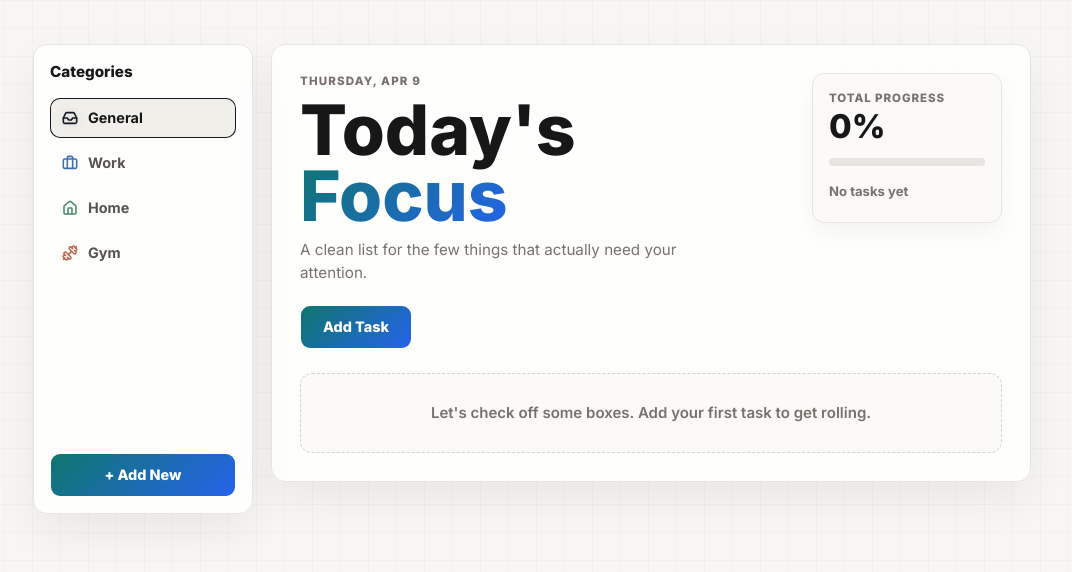
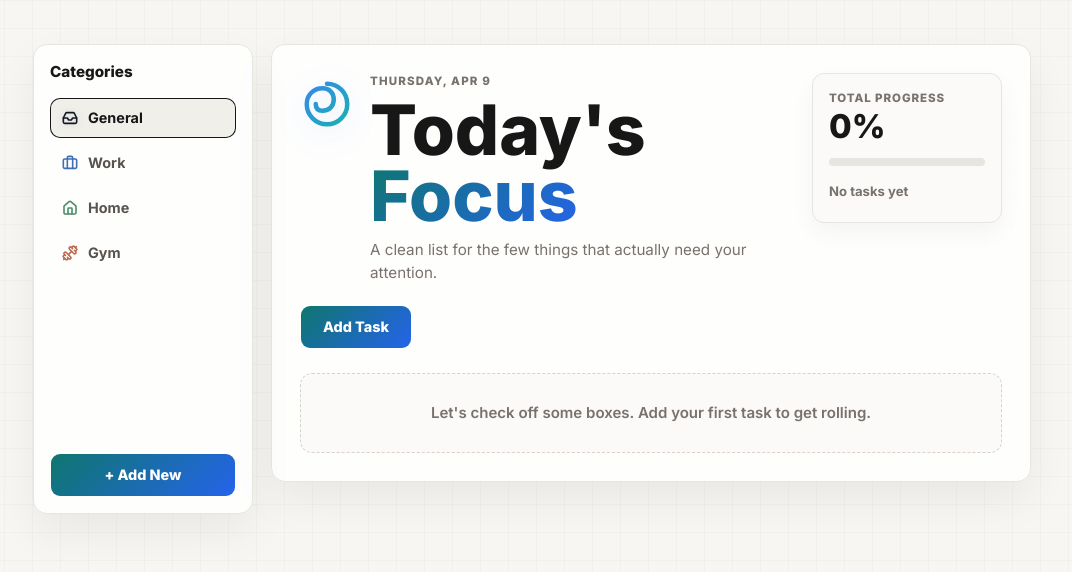
Before and after one commit to Chibbs13/todo-react, a React (Vite) app in the folder client/: page / in a window 1280 px wide. Shown: the top 572 px of the page, without its empty margins (108-1180 px from the left). Built offline with nearby package versions, Linux system fonts and the light colour scheme.

Commit message:
Add logo with animation

```diff
--- a/client/src/App.css
+++ b/client/src/App.css
@@ -242,12 +242,28 @@ textarea {
 }
 
 .todo-header {
+  display: flex;
+  align-items: flex-start;
+  gap: 16px;
   min-width: 0;
 }
 
 .todo-heading {
   min-width: 0;
   text-align: left;
+}
+
+.app-logo {
+  width: 54px;
+  height: 54px;
+  flex: 0 0 auto;
+  margin-top: 4px;
+  filter: drop-shadow(0 8px 16px rgba(37, 99, 235, 0.12));
+  transition: transform 0.4s ease;
+}
+
+.app-logo:hover {
+  transform: rotate(15deg) scale(1.05);
 }
 
 .todo-date {
@@ -567,6 +583,7 @@ textarea {
 }
 
 .task-icon-button {
+  position: relative;
   display: inline-flex;
   flex: 0 0 auto;
   align-items: center;
@@ -579,14 +596,59 @@ textarea {
   cursor: pointer;
 }
 
+.task-icon-button::after {
+  position: absolute;
+  inset: -4px;
+  border: 1px solid transparent;
+  border-radius: 10px;
+  content: "";
+  transition:
+    border-color 0.16s ease,
+    box-shadow 0.16s ease;
+}
+
 .task-icon-button:hover,
 .task-icon-button[aria-pressed="true"] {
   background: var(--category-accent);
   color: #ffffff;
 }
 
+.task-icon-button:hover::after,
+.task-icon-button:focus-visible::after {
+  border-color: var(--category-accent);
+  box-shadow: 0 0 0 3px var(--category-shadow);
+}
+
 .task-icon-button:active {
   cursor: pointer;
+}
+
+.task-icon-tooltip {
+  position: absolute;
+  bottom: calc(100% + 8px);
+  left: 50%;
+  z-index: 5;
+  width: max-content;
+  max-width: 140px;
+  padding: 5px 8px;
+  border-radius: 8px;
+  background: #171717;
+  color: #ffffff;
+  font-size: 0.68rem;
+  font-weight: 800;
+  line-height: 1;
+  opacity: 0;
+  pointer-events: none;
+  transform: translate(-50%, 4px);
+  transition:
+    opacity 0.16s ease,
+    transform 0.16s ease;
+}
+
+.task-icon-button:hover .task-icon-tooltip,
+.task-icon-button:focus-visible .task-icon-tooltip {
+  opacity: 1;
+  transform: translate(-50%, 0);
 }
 
 .task-text-group {
--- a/client/src/App.jsx
+++ b/client/src/App.jsx
@@ -7,6 +7,7 @@ import TaskList from "./components/TaskList";
 import TaskModal from "./components/TaskModal";
 import CategorySidebar from "./components/CategorySidebar";
 import CategoryModal from "./components/CategoryModal";
+import Logo from "./components/Logo";
 import { getCategoryStyle } from "./lib/categoryColors";
 import { DEFAULT_CATEGORY_ICONS } from "./lib/categoryIcons";
 
@@ -394,6 +395,8 @@ function App() {
         <div className="todo-container">
           <div className="todo-top-row">
             <div className="todo-header">
+              <Logo className="app-logo" />
+
               <div className="todo-heading">
                 <p className="todo-date">{todayLabel}</p>
                 <h1 className="todo-title">
--- /dev/null
+++ b/client/src/components/Logo.jsx
@@ -0,0 +1,38 @@
+function Logo({ className = "" }) {
+  return (
+    <svg
+      className={className}
+      width="120"
+      height="120"
+      viewBox="0 0 120 120"
+      fill="none"
+      xmlns="http://www.w3.org/2000/svg"
+      aria-hidden="true"
+      focusable="false"
+    >
+      <defs>
+        <linearGradient
+          id="logo-grad"
+          x1="0"
+          y1="0"
+          x2="120"
+          y2="120"
+          gradientUnits="userSpaceOnUse"
+        >
+          <stop offset="0%" stopColor="#3B82F6" />
+          <stop offset="100%" stopColor="#14B8A6" />
+        </linearGradient>
+      </defs>
+
+      <path
+        d="M60 15 C85 15, 105 35, 105 60 C105 85, 85 105, 60 105 C35 105, 15 85, 15 60 C15 40, 30 25, 50 25 C65 25, 75 35, 75 50 C75 65, 65 75, 50 75 C40 75, 35 70, 35 60"
+        stroke="url(#logo-grad)"
+        strokeWidth="10"
+        strokeLinecap="round"
+        fill="none"
+      />
+    </svg>
+  );
+}
+
+export default Logo;
--- a/client/src/components/SortableTaskCard.jsx
+++ b/client/src/components/SortableTaskCard.jsx
@@ -68,6 +68,10 @@ function SortableTaskCard({
               onPointerDown={(e) => e.stopPropagation()}
               onClick={() => toggleTaskCompleted(t.id)}
             >
+              <span className="task-icon-tooltip">
+                {t.completed ? "Mark incomplete" : "Mark complete"}
+              </span>
+
               {t.completed ? (
                 <Check size={17} strokeWidth={2.45} />
               ) : (
```
